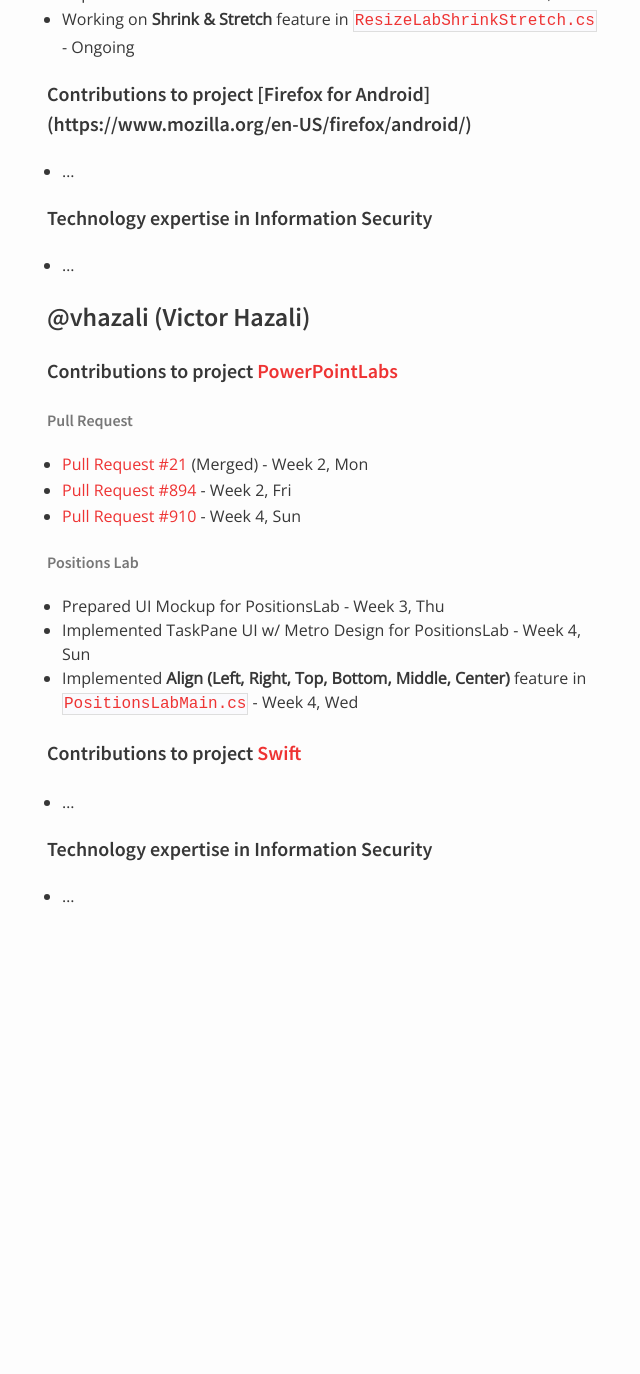
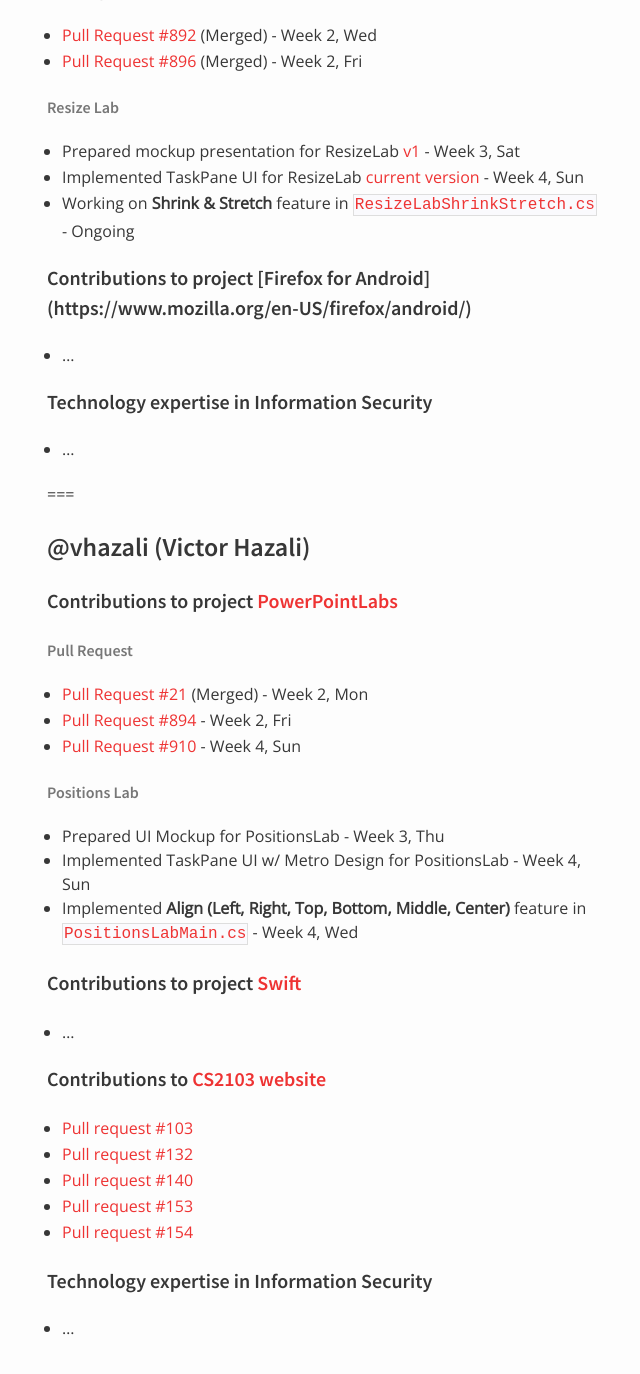
Before and after one commit to nus-oss/cs3281-AY1516S2-website, a Jekyll site: the page built from teams/powerpointlabs.md, in a window 1280 px wide and 1400 px high, scrolled down 4006 px. Shown: the top 1374 px of the window, without its empty margins (323-963 px from the left). Built offline with Jekyll 4.4.1, drawn with Linux system fonts in a browser that asks for light colours; before the commit the page ends 4974 px from its top, so only the background shows below that.

Commit message:
Added styling and more contributions
Added line breaks before each team member to make the separation more obvious.
Added Victor's contributions to CS2103 website

```diff
--- a/teams/powerpointlabs.md
+++ b/teams/powerpointlabs.md
@@ -27,6 +27,7 @@
 * [x] Code Sprint - Week 3, Sat & Week 4, Sun
 * [x] MVP for ResizeLab and Positions Lab - Week 4, Thu
 
+===
 ###### Positions Lab
 * Functionality for Positions Lab
   * [x] TaskPane UI (with Metro Design) - Week 4, Tue
@@ -45,6 +46,7 @@
   * [ ] Create unit/functional tests
   * [ ] Create icons
 
+===
 ###### Resize Lab
 * UI Design for Resize Lab
   * [x] TaskPane UI (with Metro Design) - Week 4, Mon
@@ -89,6 +91,7 @@
 #### Technology expertise in Web Development
  * ...
 
+===
 ### @youthinkk (Wu Yu Ting)
 
 #### Contributions to project [PowerPointLabs](http://www.comp.nus.edu.sg/~pptlabs/)
@@ -116,6 +119,7 @@
 #### Technology expertise in Website Development
  * ...
 
+===
 ### @yancmo (Yan Chan Min Oo)
 
 #### Contributions to project [PowerPointLabs](http://www.comp.nus.edu.sg/~pptlabs/)
@@ -136,6 +140,7 @@
 #### Technology expertise in Information Security
  * ...
 
+===
 ### @vhazali (Victor Hazali)
 
 #### Contributions to project [PowerPointLabs](http://www.comp.nus.edu.sg/~pptlabs/)
@@ -153,5 +158,12 @@
 #### Contributions to project [Swift](http://www.apple.com/swift/)
  * ...
 
+#### Contributions to [CS2103 website](http://www.comp.nus.edu.sg/~cs2103/AY1516S2/)
+* [Pull request #103](https://github.com/nus-cs2103/website/pull/103)
+* [Pull request #132](https://github.com/nus-cs2103/website/pull/132)
+* [Pull request #140](https://github.com/nus-cs2103/website/pull/140)
+* [Pull request #153](https://github.com/nus-cs2103/website/pull/153)
+* [Pull request #154](https://github.com/nus-cs2103/website/pull/154)
+
 #### Technology expertise in Information Security
  * ...
```
